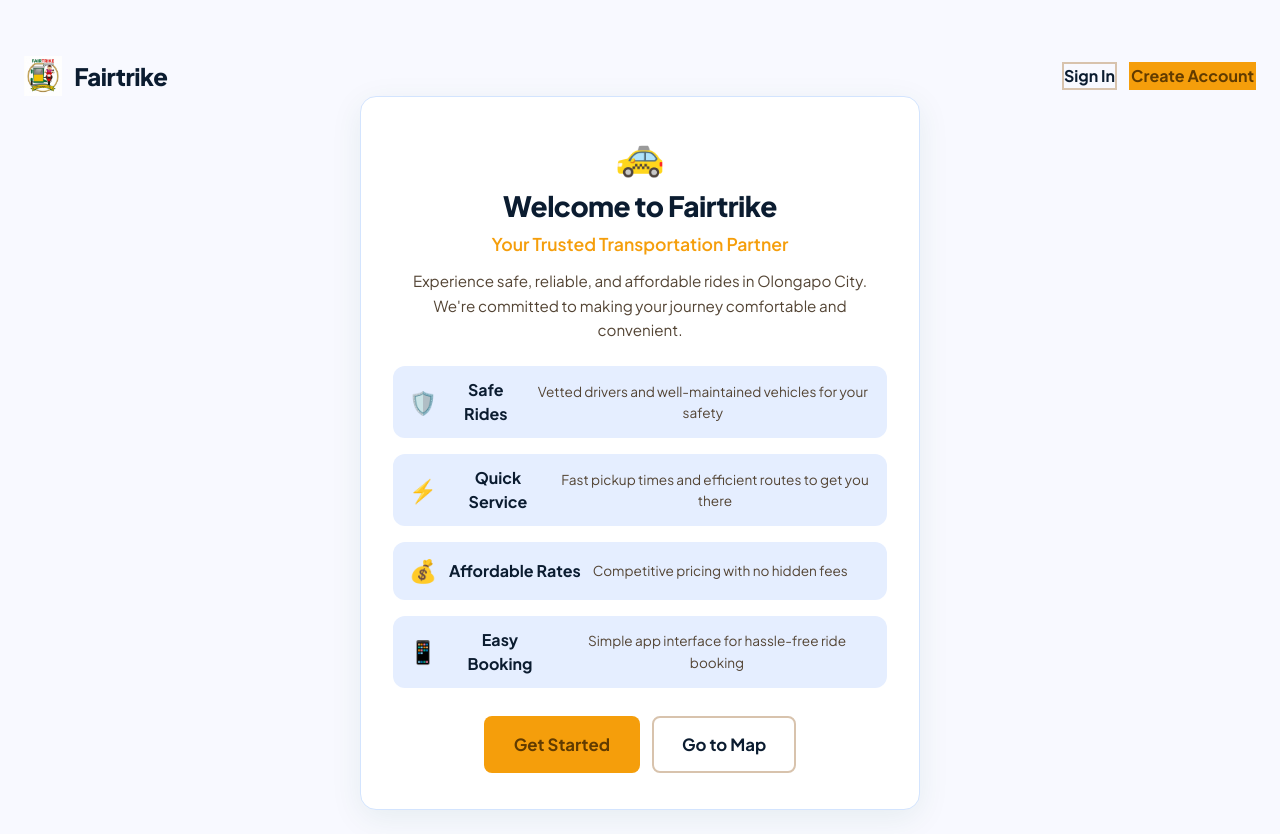
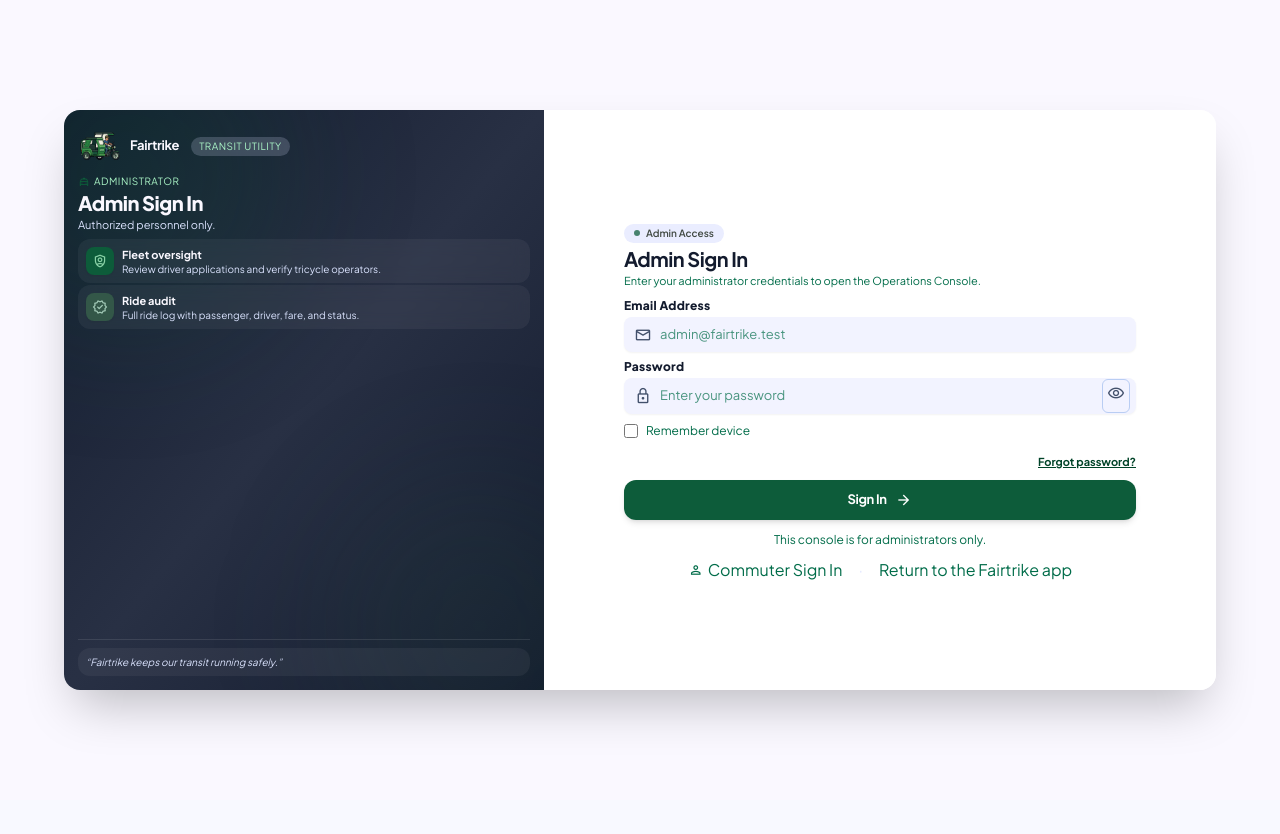
Before and after one commit to Bleek1029/Fair-trike, a React (Vite) app in the folder frontend/: page /admin/login in a window 1280 px wide. Before the commit this address led to /. After the commit the page ends 800 px from the top, so only its background shows below. Built offline with nearby package versions, Linux system fonts and the light colour scheme; no server answers.

Commit message:
Fix frontend build: reinstall node_modules and add AdminLogin page

```diff
--- a/frontend/src/App.jsx
+++ b/frontend/src/App.jsx
@@ -19,6 +19,7 @@ import { DriverAccount } from './pages/DriverAccount.jsx';
 import { HistoryPage } from './pages/HistoryPage.jsx';
 import { AccountPage } from './pages/AccountPage.jsx';
 import { AdminDashboard } from './pages/AdminDashboard.jsx';
+import { AdminLogin } from './pages/AdminLogin.jsx';
 import { InstallPrompt } from './components/InstallPrompt.jsx';
 
 export function Protected({ children }) {
@@ -85,7 +86,7 @@ export function AdminOnly({ children }) {
     return <BrandLoader message="Checking your session..." />;
   }
   if (!user) {
-    return <Navigate to="/login" replace />;
+    return <Navigate to="/admin/login" replace />;
   }
   if (!isAdmin(user)) {
     // Served by the admin dashboard's own port: bounce non-admins back to the
@@ -128,6 +129,7 @@ export function App() {
       <Route path="/driver/account" element={<DriverOnly><DriverAccount /></DriverOnly>} />
       <Route path="/history" element={<PassengerOnly><HistoryPage /></PassengerOnly>} />
       <Route path="/account" element={<PassengerOnly><AccountPage /></PassengerOnly>} />
+      <Route path="/admin/login" element={<GuestOnly><AdminLogin /></GuestOnly>} />
       <Route path="/admin" element={<AdminOnly><AdminDashboard /></AdminOnly>} />
       <Route path="*" element={<Navigate to="/" replace />} />
       </Routes>
--- a/frontend/src/components/Chrome.jsx
+++ b/frontend/src/components/Chrome.jsx
@@ -179,3 +179,62 @@ export function Header() {
     </header>
   );
 }
+
+// ── Admin-specific header (replaces the shared Header on /admin surfaces) ──
+export function AdminHeader({ user, onLogout }) {
+  const [signOutOpen, setSignOutOpen] = useState(false);
+
+  const confirmSignOut = () => {
+    setSignOutOpen(false);
+    onLogout();
+  };
+
+  return (
+    <header className="fixed top-0 w-full z-50 bg-surface/90 backdrop-blur-xl shadow-[0_1px_8px_rgba(0,0,0,0.04)]">
+      <div className="h-16 md:h-20 w-full max-w-[1280px] mx-auto px-margin lg:px-margin-desktop flex items-center justify-between gap-space-sm md:gap-space-md">
+        <div className="flex items-center gap-space-sm min-w-0">
+          <div className="flex items-center gap-2 group">
+            <img
+              src="/fairtrike-logo.png"
+              alt="Fairtrike logo"
+              className="w-10 h-10 object-contain shrink-0"
+            />
+            <div className="flex flex-col min-w-0">
+              <span className="text-[16px] md:text-headline-sm text-on-surface font-bold tracking-tight leading-tight truncate">
+                Fairtrike
+              </span>
+              <span className="inline-flex items-center px-2 py-0.5 rounded-full bg-surface-container-highest/20 backdrop-blur text-primary-fixed text-[10px] uppercase tracking-wider">
+                Transit Utility
+              </span>
+            </div>
+          </div>
+          <div className="hidden md:block ml-2">
+            <span className="text-[10px] font-bold tracking-wider uppercase text-secondary">Admin Access</span>
+            <h1 className="text-headline-sm font-bold text-on-surface">Operations Console</h1>
+          </div>
+        </div>
+
+        <div className="flex items-center gap-space-sm shrink-0">
+          <div className="flex items-center gap-2 bg-surface-container-low px-3 py-1.5 rounded-xl text-label-sm">
+            <span className="material-symbols-outlined text-secondary text-[16px]">shield_person</span>
+            <span className="text-on-surface font-medium">{user?.fullname ?? user?.email}</span>
+            <span className="w-1.5 h-1.5 rounded-full bg-tertiary animate-pulse" />
+          </div>
+          <button
+            type="button"
+            onClick={() => setSignOutOpen(true)}
+            className="px-3 py-1.5 rounded-xl bg-error-container/10 text-error font-bold hover:bg-error-container/20 transition-colors"
+          >
+            Sign Out
+          </button>
+        </div>
+      </div>
+      <SignOutModal
+        open={signOutOpen}
+        onConfirm={confirmSignOut}
+        onClose={() => setSignOutOpen(false)}
+        name={user?.fullname}
+      />
+    </header>
+  );
+}
--- a/frontend/src/pages/AdminDashboard.jsx
+++ b/frontend/src/pages/AdminDashboard.jsx
@@ -1,14 +1,15 @@
+
 // Admin console — stats + driver verification + ride audit.
 import React, { useEffect, useState } from 'react';
 import { useAuth } from '../auth/AuthContext.jsx';
 import { apiAdminStats, apiAdminDrivers } from '../api.js';
 import { apiSetDriverStatus, apiAdminRides } from '../api.js';
-import { Header } from '../components/Chrome.jsx';
+import { AdminHeader } from '../components/Chrome.jsx';
 import { Footer } from '../components/Footer.jsx';
 import { Icon } from '../components/Icon.jsx';
 
 export function AdminDashboard() {
-  const { user } = useAuth();
+  const { user, logout } = useAuth();
   const [stats, setStats] = useState(null);
   const [drivers, setDrivers] = useState([]);
   const [rides, setRides] = useState([]);
@@ -36,7 +37,7 @@ export function AdminDashboard() {
   const total = (o) => Object.values(o || {}).reduce((a, n) => a + Number(n || 0), 0);
   return (
     <div className="w-full min-h-screen bg-surface text-on-surface" style={{ paddingTop: '5rem' }}>
-      <Header />
+      <AdminHeader user={user} onLogout={logout} />
       <main className="w-full max-w-[1280px] mx-auto px-margin py-space-lg flex flex-col gap-space-lg">
         <section className="flex items-center gap-space-sm">
           <div className="w-10 h-10 rounded-xl bg-primary-container flex items-center justify-center"><Icon name="shield_person" size={22} /></div>
--- /dev/null
+++ b/frontend/src/pages/AdminLogin.jsx
@@ -0,0 +1,110 @@
+import React, { useState } from 'react';
+import { Link, useNavigate } from 'react-router-dom';
+import { useAuth } from '../auth/AuthContext.jsx';
+import { apiLoginAdmin } from '../api.js';
+import { usePageLoading, withPageLoading } from '../loading/LoadingContext.jsx';
+import { AuthSplit, ErrorAlert, TextField, PasswordField, SubmitButton } from '../components/AuthSplit.jsx';
+
+const PERKS = [
+  { icon: 'shield_person', iconBg: 'bg-primary-container text-on-primary-container', title: 'Fleet oversight', desc: 'Review driver applications and verify tricycle operators.' },
+  { icon: 'verified', iconBg: 'bg-tertiary-container text-on-tertiary-container', title: 'Ride audit', desc: 'Full ride log with passenger, driver, fare, and status.' },
+];
+
+export function AdminLogin() {
+  const { login } = useAuth();
+  const navigate = useNavigate();
+  const { showLoading, hideLoading } = usePageLoading();
+  const [email, setEmail] = useState('');
+  const [password, setPassword] = useState('');
+  const [error, setError] = useState('');
+  const [loading, setLoading] = useState(false);
+
+  const emailOk = /^[^\s@]+@[^\s@]+\.[^\s@]+$/.test(email.trim());
+
+  const handleSubmit = async (e) => {
+    e.preventDefault();
+    setError('');
+    if (!email.trim()) return setError('Email is required.');
+    if (!password) return setError('Password is required.');
+    setLoading(true);
+    try {
+      const data = await withPageLoading(showLoading, hideLoading, 'Signing you in…', () =>
+        apiLoginAdmin({ email: email.trim().toLowerCase(), password })
+      );
+      login(data.token, data.user);
+      navigate('/admin');
+    } catch (err) {
+      setError(err.message);
+    } finally {
+      setLoading(false);
+    }
+  };
+
+  return (
+    <AuthSplit
+      heroEyebrow='Administrator'
+      heroTitle='Admin Sign In'
+      heroSubtitle='Authorized personnel only.'
+      perks={PERKS}
+      quote='“Fairtrike keeps our transit running safely.”'
+      formBadge='Admin Access'
+      formTitle='Admin Sign In'
+      formSubtitle='Enter your administrator credentials to open the Operations Console.'
+      bottom={
+        <div className='pt-0.5 text-center space-y-1'>
+          <p className='text-[12px] leading-5 text-secondary'>
+            This console is for administrators only.
+          </p>
+          <div className='flex items-center justify-center gap-4 pt-1 text-secondary font-label-sm'>
+            <Link className='hover:text-on-surface transition-colors flex items-center gap-1' to='/login'>
+              <span className='material-symbols-outlined text-base'>person</span> Commuter Sign In
+            </Link>
+            <span className='text-surface-container-high'>·</span>
+            <Link className='hover:text-on-surface transition-colors flex items-center gap-1' to='/'>
+              Return to the Fairtrike app
+            </Link>
+          </div>
+        </div>
+      }
+    >
+      <ErrorAlert message={error} onClose={() => setError('')} />
+      <form className='flex flex-col gap-1.5' onSubmit={handleSubmit}>
+        <TextField
+          id='adminLoginEmail'
+          label='Email Address'
+          icon='mail'
+          type='email'
+          value={email}
+          onChange={(e) => setEmail(e.target.value)}
+          placeholder='admin@fairtrike.test'
+          required
+          valid={emailOk}
+        />
+        <PasswordField
+          label='Password'
+          value={password}
+          onChange={(e) => setPassword(e.target.value)}
+          placeholder='Enter your password'
+          id='adminLoginPassword'
+          withMeter={false}
+        />
+        <div className='pt-0.5 flex items-center gap-2'>
+          <input
+            id='rememberDevice'
+            type='checkbox'
+            className='w-3.5 h-3.5 rounded border-[#8fa3c4] text-primary-container focus:ring-primary accent-primary'
+          />
+          <label htmlFor='rememberDevice' className='text-[12px] text-secondary cursor-pointer select-none'>
+            Remember device
+          </label>
+        </div>
+        <div className='text-right mt-0.5'>
+          <Link to='/login' className='text-[11px] text-primary hover:text-on-primary-container font-bold underline transition-colors'>
+            Forgot password?
+          </Link>
+        </div>
+        <SubmitButton loading={loading} loadingText='Signing in…'>Sign In</SubmitButton>
+      </form>
+    </AuthSplit>
+  );
+}
```
Also changed, not shown: package.json (+6 -1 lines), 2 other files (tests, documents, lock files or other folders).
